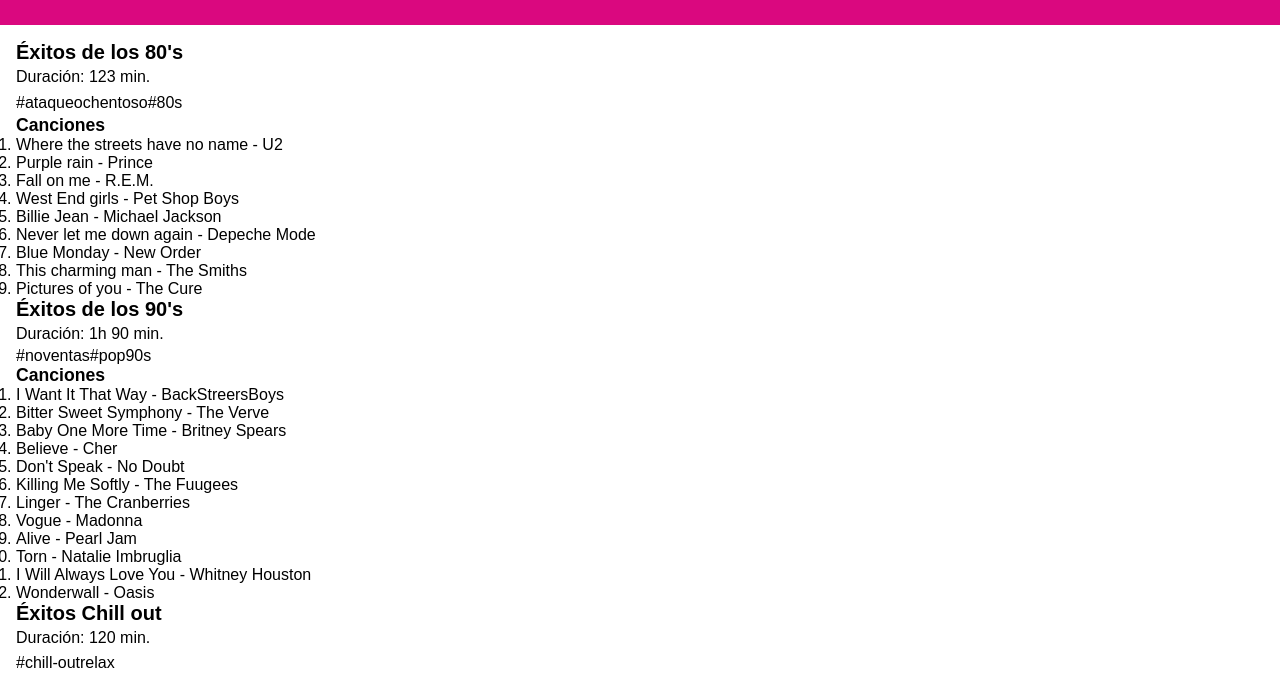
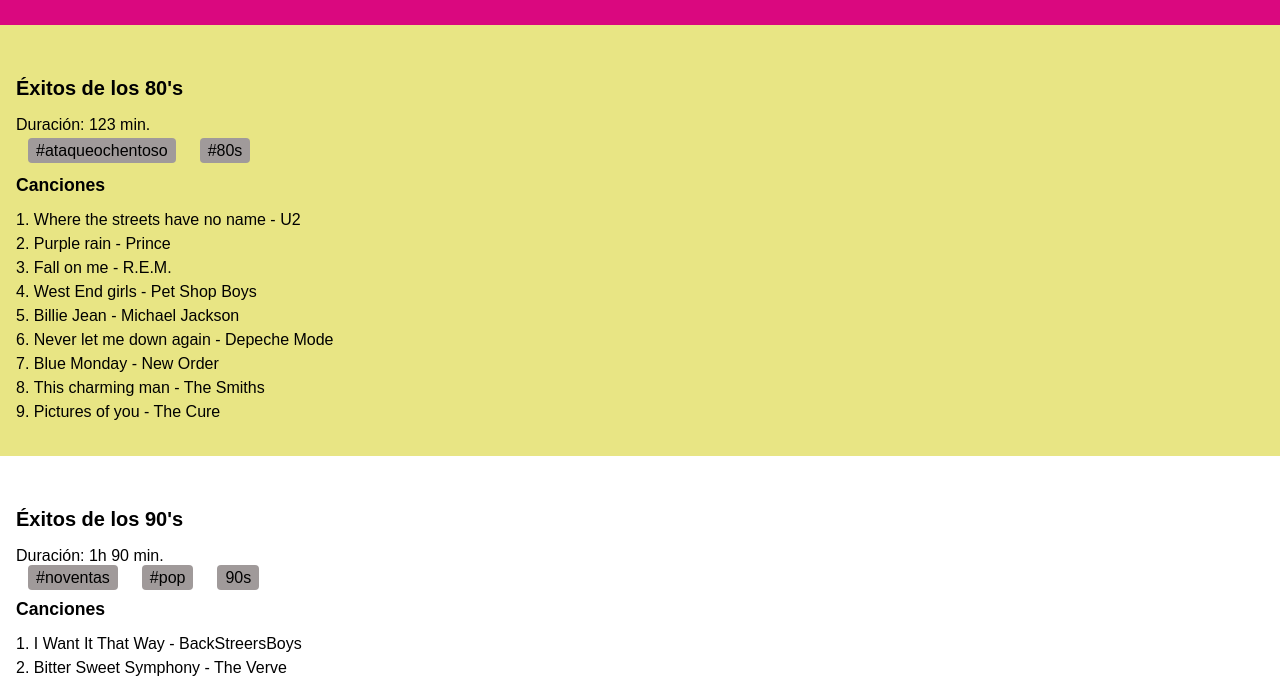
Before and after one commit to eugenia1984/ada-introduccion-frontend, a plain HTML site: page clase01/playlist.html in a window 1280 px wide. Shown: the part 59-736 px from the top of the page. Drawn offline with Linux system fonts and the light colour scheme; the site is published under a folder, as on GitHub Pages, so addresses that start at the root find nothing.

Commit message:
corrijo la ruta al style del¡ la practica de la lista de canciones que no tomaba el css

```diff
--- a/clase01/playlist.html
+++ b/clase01/playlist.html
@@ -23,7 +23,7 @@
   <!-- CSS GENERAL-->
   <link rel="stylesheet" href="../styles/main.css">
   <!-- CSS PLAYLIST -->
-  <link rel="stylesheet" href="/styles/playlist.css">
+  <link rel="stylesheet" href="../styles/playlist.css">
 </head>
 <body>
   <!-- HEADER-->
```
